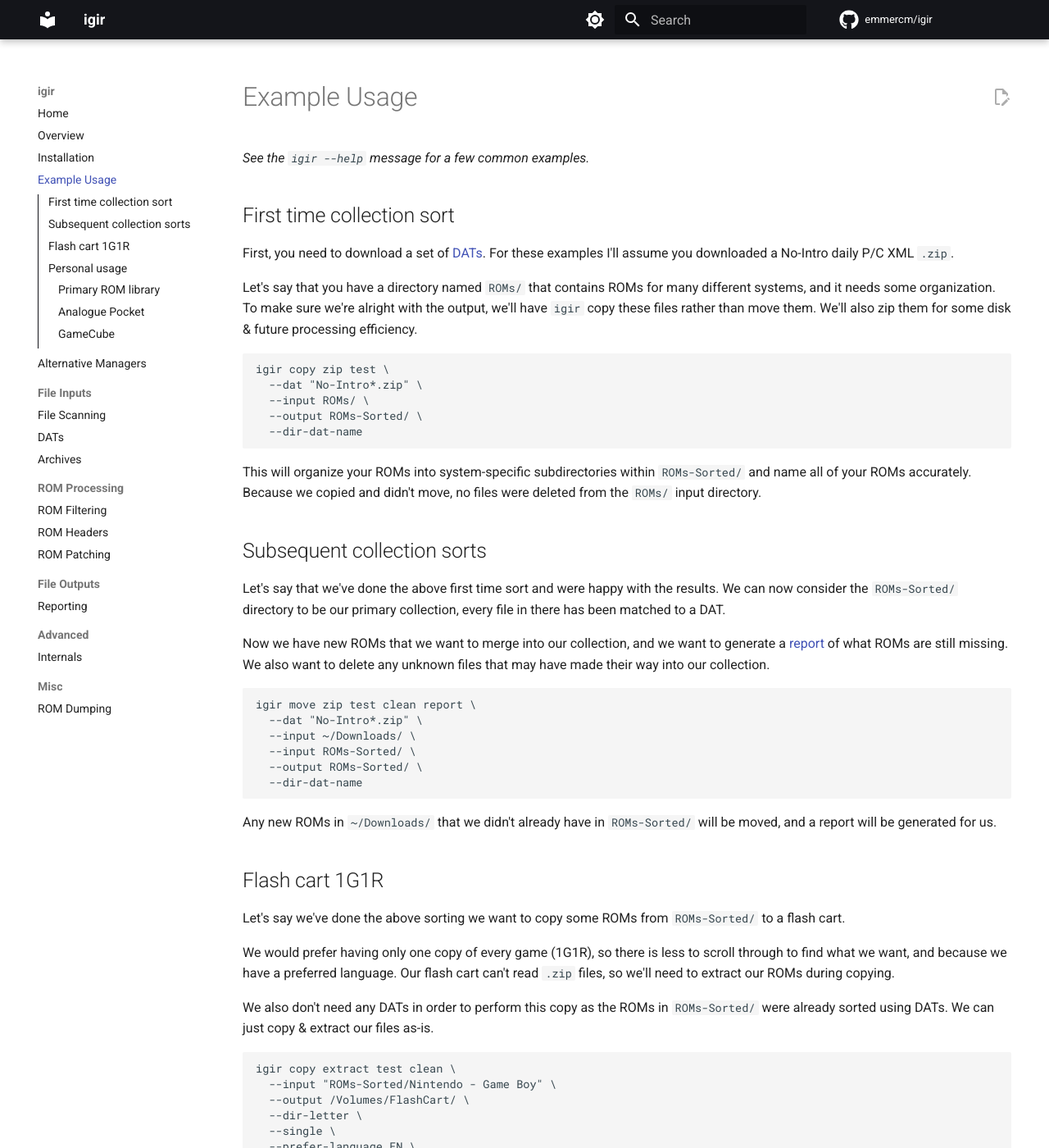
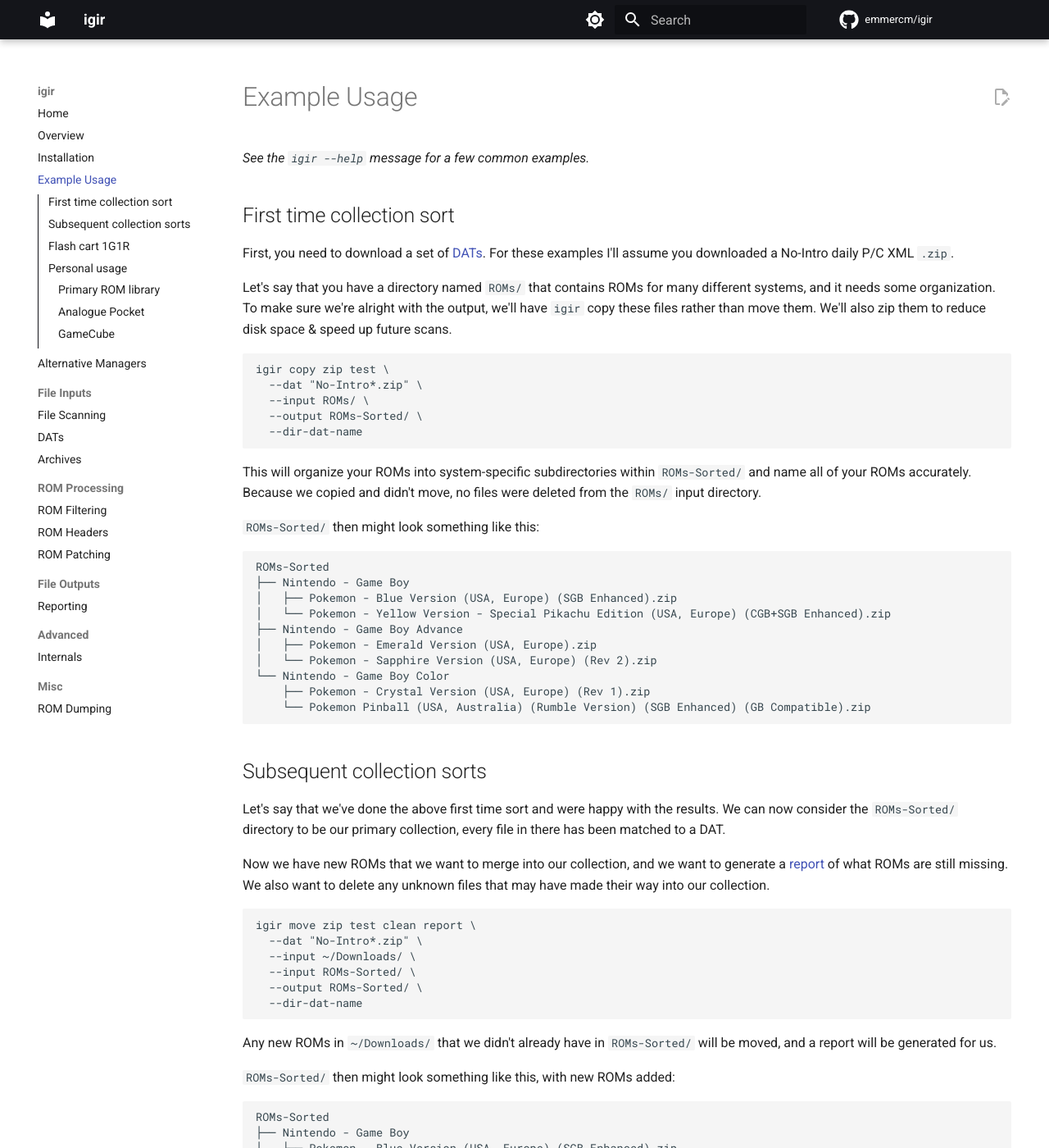
Before and after one commit to emmercm/igir, an MkDocs documentation site: the page built from docs/examples.md, in a window 1280 px wide and 1400 px high. Shown: the whole window at 82% size. Built offline with MkDocs 1.6.1 and Material for MkDocs 9.7.7, drawn with Linux system fonts in a browser that asks for light colours; comment, search, counter and statistics services are not loaded; some of the changed text lies outside the part shown.

Commit message:
Examples

````diff
--- a/docs/example-usage.md
+++ b/docs/examples.md
@@ -6,7 +6,7 @@ _See the `igir --help` message for a few common examples._
 
 First, you need to download a set of [DATs](dats.md). For these examples I'll assume you downloaded a No-Intro daily P/C XML `.zip`.
 
-Let's say that you have a directory named `ROMs/` that contains ROMs for many different systems, and it needs some organization. To make sure we're alright with the output, we'll have `igir` copy these files rather than move them. We'll also zip them for some disk & future processing efficiency.
+Let's say that you have a directory named `ROMs/` that contains ROMs for many different systems, and it needs some organization. To make sure we're alright with the output, we'll have `igir` copy these files rather than move them. We'll also zip them to reduce disk space & speed up future scans.
 
 ```shell
 igir copy zip test \
@@ -17,6 +17,21 @@ igir copy zip test \
 ```
 
 This will organize your ROMs into system-specific subdirectories within `ROMs-Sorted/` and name all of your ROMs accurately. Because we copied and didn't move, no files were deleted from the `ROMs/` input directory.
+
+`ROMs-Sorted/` then might look something like this:
+
+```text
+ROMs-Sorted
+├── Nintendo - Game Boy
+│   ├── Pokemon - Blue Version (USA, Europe) (SGB Enhanced).zip
+│   └── Pokemon - Yellow Version - Special Pikachu Edition (USA, Europe) (CGB+SGB Enhanced).zip
+├── Nintendo - Game Boy Advance
+│   ├── Pokemon - Emerald Version (USA, Europe).zip
+│   └── Pokemon - Sapphire Version (USA, Europe) (Rev 2).zip
+└── Nintendo - Game Boy Color
+    ├── Pokemon - Crystal Version (USA, Europe) (Rev 1).zip
+    └── Pokemon Pinball (USA, Australia) (Rumble Version) (SGB Enhanced) (GB Compatible).zip
+```
 
 ## Subsequent collection sorts
 
@@ -35,6 +50,23 @@ igir move zip test clean report \
 
 Any new ROMs in `~/Downloads/` that we didn't already have in `ROMs-Sorted/` will be moved, and a report will be generated for us.
 
+`ROMs-Sorted/` then might look something like this, with new ROMs added:
+
+```text
+ROMs-Sorted
+├── Nintendo - Game Boy
+│   ├── Pokemon - Blue Version (USA, Europe) (SGB Enhanced).zip
+│   ├── Pokemon - Red Version (USA, Europe) (SGB Enhanced).zip
+│   └── Pokemon - Yellow Version - Special Pikachu Edition (USA, Europe) (CGB+SGB Enhanced).zip
+├── Nintendo - Game Boy Advance
+│   ├── Pokemon - Emerald Version (USA, Europe).zip
+│   ├── Pokemon - Ruby Version (USA, Europe) (Rev 2).zip
+│   └── Pokemon - Sapphire Version (USA, Europe) (Rev 2).zip
+└── Nintendo - Game Boy Color
+    ├── Pokemon - Crystal Version (USA, Europe) (Rev 1).zip
+    └── Pokemon Pinball (USA, Australia) (Rumble Version) (SGB Enhanced) (GB Compatible).zip
+```
+
 ## Flash cart 1G1R
 
 Let's say we've done the above sorting we want to copy some ROMs from `ROMs-Sorted/` to a flash cart.
@@ -51,6 +83,16 @@ igir copy extract test clean \
   --single \
   --prefer-language EN \
   --prefer-region USA,WORLD,EUR,JPN
+```
+
+`/Volumes/FlashCart` then might look something like this:
+
+```text
+/Volumes/FlashCart
+└── P
+    ├── Pokemon - Blue Version (USA, Europe) (SGB Enhanced).gb
+    ├── Pokemon - Red Version (USA, Europe) (SGB Enhanced).gb
+    └── Pokemon - Yellow Version - Special Pikachu Edition (USA, Europe) (CGB+SGB Enhanced).gb
 ```
 
 ## Personal usage
--- a/mkdocs.yml
+++ b/mkdocs.yml
@@ -56,7 +56,7 @@ nav:
   - Home: index.md
   - overview.md
   - installation.md
-  - example-usage.md
+  - examples.md
   - alternatives.md
   - File Inputs:
       - file-scanning.md
````
